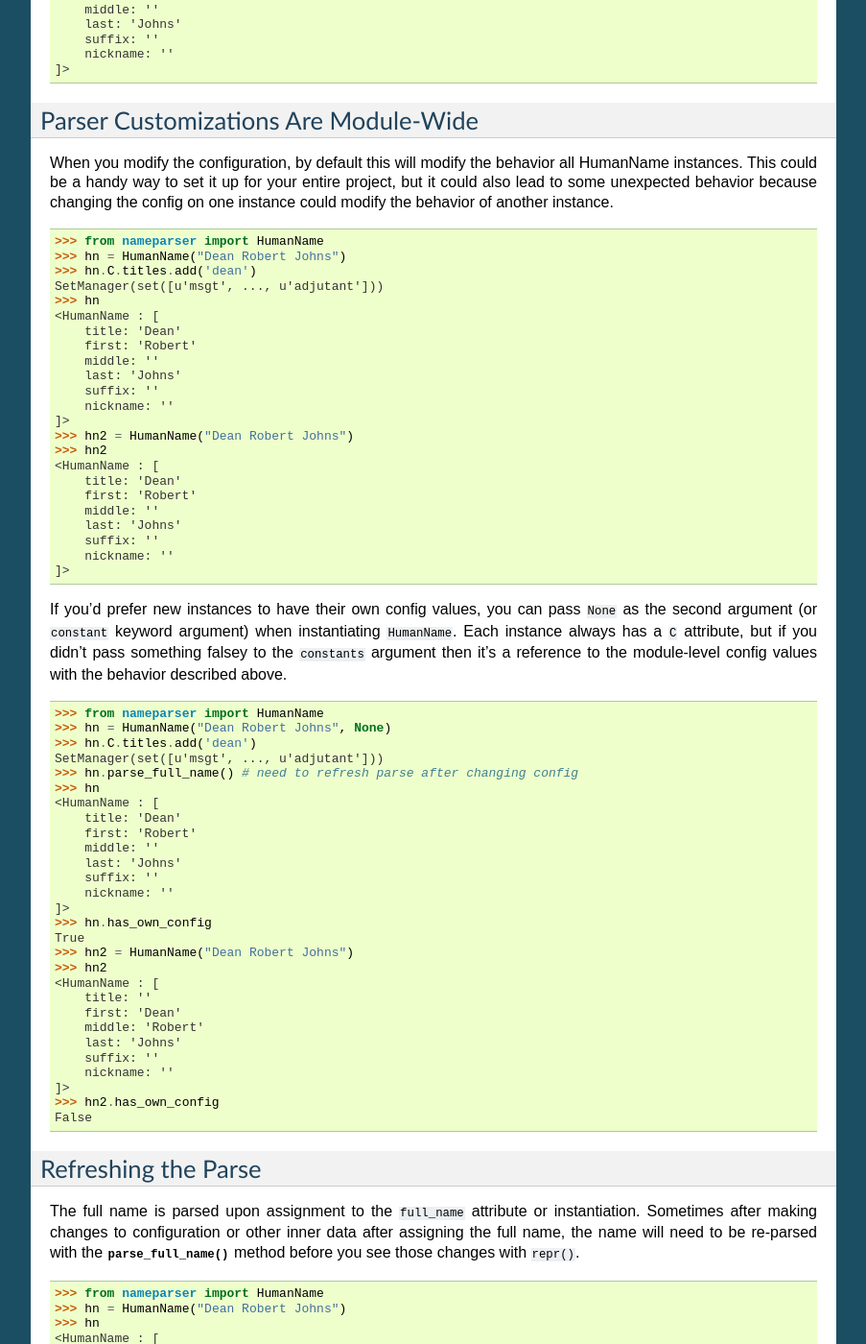
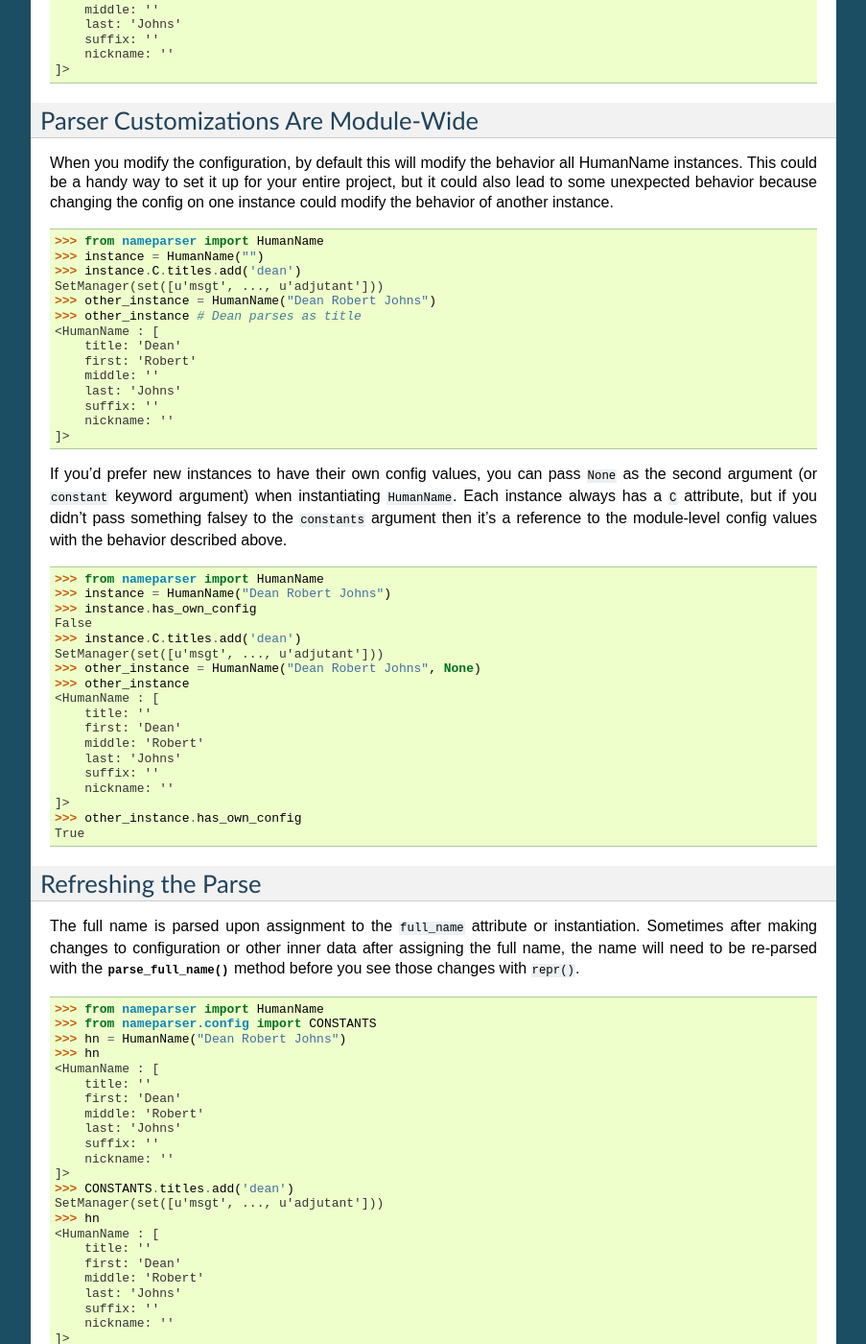
Before and after one commit to derek73/python-nameparser, a Sphinx documentation site: the page built from docs/customize.rst, in a window 1280 px wide and 1400 px high, scrolled down 1491 px. Shown: the whole window at 96% size, without its empty margins (198-1101 px from the left). Built offline with Sphinx 7.4.7, drawn with Linux system fonts in a browser that asks for light colours; pages that are not in the unit, such as notebooks, are missing from menus.

Commit message:
clarify and fix doctests

```diff
--- a/docs/customize.rst
+++ b/docs/customize.rst
@@ -17,7 +17,7 @@ how you instantiate the :py:class:`~nameparser.parser.HumanName` class.
 
 The first is via ``from nameparser.config import CONSTANTS``.
 
-::
+.. doctest::
 
     >>> from nameparser.config import CONSTANTS
     >>> CONSTANTS
@@ -26,7 +26,7 @@ The first is via ``from nameparser.config import CONSTANTS``.
 The other is the ``C`` attribute of a ``HumanName`` instance, e.g.
 ``hn.C``.
 
-::
+.. doctest::
 
     >>> from nameparser import HumanName
     >>> hn = HumanName("Dean Robert Johns")
@@ -119,20 +119,11 @@ the config on one instance could modify the behavior of another instance.
     :options: +ELLIPSIS, +NORMALIZE_WHITESPACE
 
     >>> from nameparser import HumanName
-    >>> hn = HumanName("Dean Robert Johns")
-    >>> hn.C.titles.add('dean')
+    >>> instance = HumanName("")
+    >>> instance.C.titles.add('dean')
     SetManager(set([u'msgt', ..., u'adjutant']))
-    >>> hn
-    <HumanName : [
-    	title: 'Dean'
-    	first: 'Robert'
-    	middle: ''
-    	last: 'Johns'
-    	suffix: ''
-    	nickname: ''
-    ]>
-    >>> hn2 = HumanName("Dean Robert Johns")
-    >>> hn2
+    >>> other_instance = HumanName("Dean Robert Johns")
+    >>> other_instance # Dean parses as title
     <HumanName : [
     	title: 'Dean'
     	first: 'Robert'
@@ -149,26 +140,17 @@ instantiating ``HumanName``. Each instance always has a ``C`` attribute, but if
 you didn't pass something falsey to the ``constants`` argument then it's a
 reference to the module-level config values with the behavior described above.
 
-::
+.. doctest:: module config
+    :options: +ELLIPSIS, +NORMALIZE_WHITESPACE
 
     >>> from nameparser import HumanName
-    >>> hn = HumanName("Dean Robert Johns", None)
-    >>> hn.C.titles.add('dean')
+    >>> instance = HumanName("Dean Robert Johns")
+    >>> instance.has_own_config
+    False
+    >>> instance.C.titles.add('dean')
     SetManager(set([u'msgt', ..., u'adjutant']))
-    >>> hn.parse_full_name() # need to refresh parse after changing config
-    >>> hn
-    <HumanName : [
-    	title: 'Dean'
-    	first: 'Robert'
-    	middle: ''
-    	last: 'Johns'
-    	suffix: ''
-    	nickname: ''
-    ]>
-    >>> hn.has_own_config
-    True
-    >>> hn2 = HumanName("Dean Robert Johns")
-    >>> hn2
+    >>> other_instance = HumanName("Dean Robert Johns", None)
+    >>> other_instance
     <HumanName : [
     	title: ''
     	first: 'Dean'
@@ -177,8 +159,8 @@ reference to the module-level config values with the behavior described above.
     	suffix: ''
     	nickname: ''
     ]>
-    >>> hn2.has_own_config
-    False
+    >>> other_instance.has_own_config
+    True
 
 
 Refreshing the Parse
@@ -193,6 +175,7 @@ those changes with ``repr()``.
 ::
 
     >>> from nameparser import HumanName
+    >>> from nameparser.config import CONSTANTS
     >>> hn = HumanName("Dean Robert Johns")
     >>> hn
     <HumanName : [
@@ -203,7 +186,7 @@ those changes with ``repr()``.
     	suffix: ''
     	nickname: ''
     ]>
-    >>> hn.C.titles.add('dean')
+    >>> CONSTANTS.titles.add('dean')
     SetManager(set([u'msgt', ..., u'adjutant']))
     >>> hn
     <HumanName : [
```
